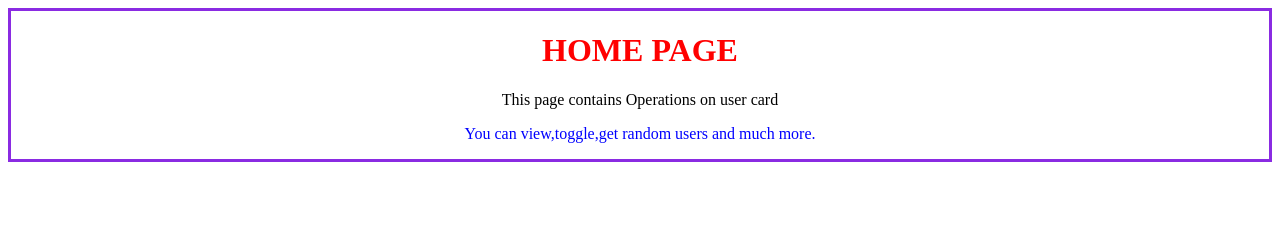
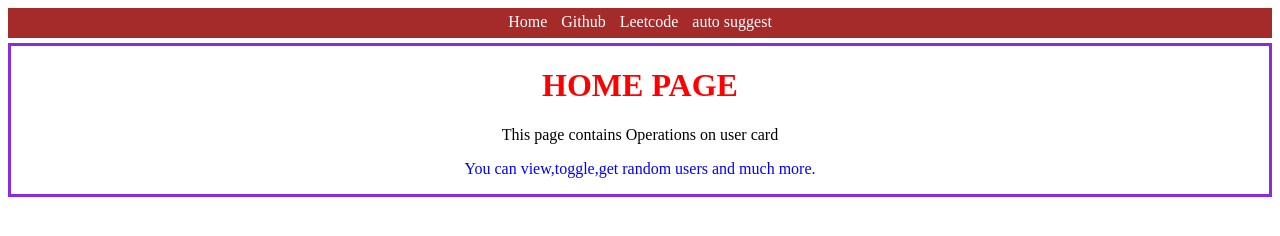
Before and after one commit to 24wh1a05bx/auto-suggest, a website: page frontend/index.html in a window 1280 px wide. Drawn offline with Linux system fonts and the light colour scheme.

Commit message:
update css page

```diff
--- a/frontend/index.css
+++ b/frontend/index.css
@@ -17,3 +17,17 @@ h1{
 #p2{
   color: blue;
 }
+
+#nav{
+    text-align:center;
+    background-color: brown;
+    height: 25px;
+    padding-top: 5px;
+    margin-bottom: 5px;
+}
+
+#nav a{
+    margin: 0px 5px;
+    text-decoration: none;
+    color: white;
+}
--- a/frontend/index.html
+++ b/frontend/index.html
@@ -7,11 +7,21 @@
     <link rel="stylesheet" href="index.css">
 </head>
 <body>
+
+    <div id="nav">
+        <a href="/">Home</a>
+        <a href="https://github.com" target="_blank">Github</a>
+        <a href="https://leetcode.com" >Leetcode</a>
+        <a href="./pages/autosuggest.html">auto suggest</a>
+
+    </div>
+
     <div id="home-intro">
     <h1>HOME PAGE</h1>
     <p id="p1">This page contains Operations on user card</p>
     <p id="p2">You can view,toggle,get random users and much more.</p>
     </div>
     <script src="index.js"></script>
+    <script src="server.js"></script>
 </body>
 </html>
```
Also changed, not shown: frontend/pages/autosuggest.html (added, +11 -0 lines).
